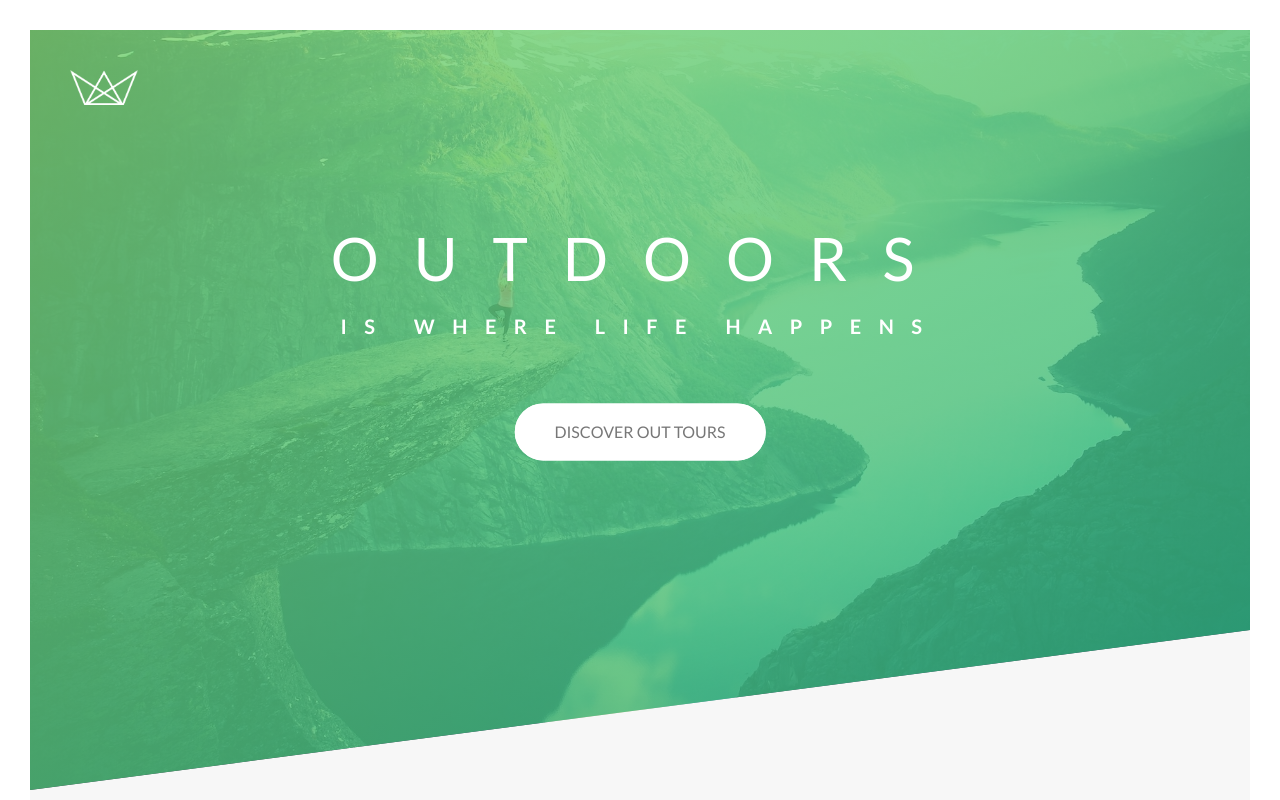
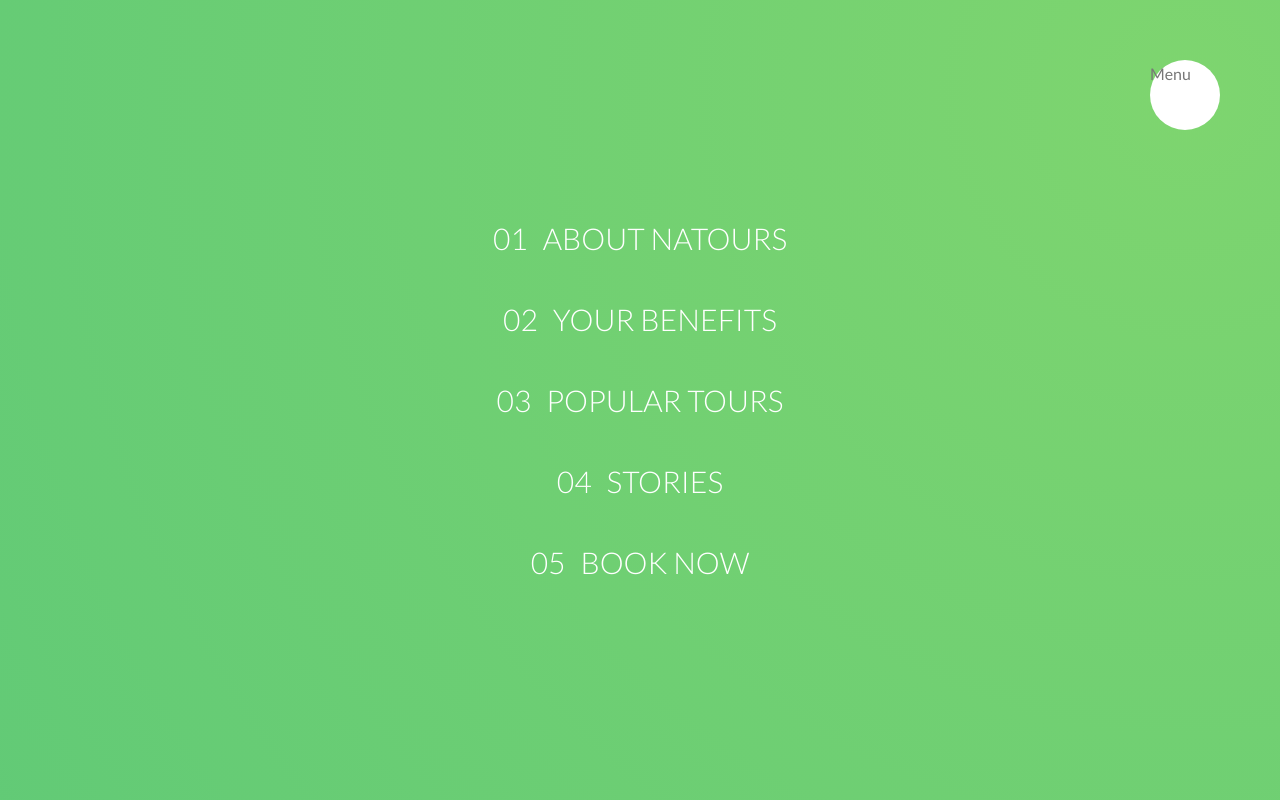
Before and after one commit to TiagoValdrich/natours, a website: page index.html in a window 1280 px wide. Shown: the top 800 px of the page. Drawn offline with Linux system fonts and the light colour scheme.

Commit message:
Building the navigation

```diff
--- a/index.html
+++ b/index.html
@@ -13,6 +13,25 @@
         <title>Natours | Exciting tours for adventurous people</title>
     </head>
     <body>
+
+        <div class="navigation">
+            <input type="checkbox" class="navigation__checkbox" id="navi-toggle">
+
+            <label for="navi-toggle" class="navigation__button">Menu</label>
+
+            <div class="navigation__background">&nbsp;</div>
+
+            <nav class="navigation__nav">
+                <ul class="navigation__list">
+                    <li class="navigation__item"><a href="#" class="navigation__link"><span>01</span>About Natours</a></li>
+                    <li class="navigation__item"><a href="#" class="navigation__link"><span>02</span>Your benefits</a></li>
+                    <li class="navigation__item"><a href="#" class="navigation__link"><span>03</span>Popular tours</a></li>
+                    <li class="navigation__item"><a href="#" class="navigation__link"><span>04</span>Stories</a></li>
+                    <li class="navigation__item"><a href="#" class="navigation__link"><span>05</span>Book now</a></li>
+                </ul>
+            </nav>
+        </div>
+
         <header class="header">
             <div class="header__logo-box">
                 <img src="img/logo-white.png" alt="Logo" class="header__logo">
--- /dev/null
+++ b/sass/layout/_navigation.scss
@@ -0,0 +1,79 @@
+.navigation {
+    &__checkbox {
+        display: none;
+    }
+
+    &__button {
+        background-color: $color-white;
+        height: 7rem;
+        width: 7rem;
+        position: fixed;
+        top: 6rem;
+        right: 6rem;
+        border-radius: 50%;
+        z-index: 2000;
+    }
+
+    &__background {
+        height: 6rem;
+        width: 6rem;
+        border-radius: 50%;
+        position: fixed;
+        top: 6.5rem;
+        right: 6.5rem;
+        background-image: radial-gradient($color-primary-light, $color-primary-dark);
+        z-index: 1000;
+
+        transform: scale(100);
+    }
+
+    &__nav {
+        height: 100vh;
+        width: 100%;
+        position: fixed;
+        top: 0;
+        right: 0;
+        z-index: 1500;
+    }
+
+    &__list {
+        position: absolute;
+        top: 50%;
+        left: 50%;
+        transform: translate(-50%, -50%);
+        list-style: none;
+        text-align: center;
+    }
+
+    &__item {
+        margin: 1rem;
+    }
+
+    &__link {
+        &:link,
+        &:visited {
+            display: inline-block;
+            font-size: 3rem;
+            font-weight: 300;
+            padding: 1rem 2rem;
+            color: $color-white;
+            text-decoration: none;
+            text-transform: uppercase;
+            background-image: linear-gradient(120deg, transparent 0%, transparent 50%, $color-white 50%);
+            background-size: 230%;
+            transition: all .5s;
+        }
+
+        span {
+            margin-right: 1.5rem;
+            display: inline-block;
+        }
+
+        &:hover,
+        &:active {
+            background-position: 100%;
+            color: $color-primary;
+            transform: translateX(1rem);
+        }
+    }
+}
--- a/sass/main.scss
+++ b/sass/main.scss
@@ -18,5 +18,6 @@
 @import "layout/footer";
 @import "layout/grid";
 @import "layout/header";
+@import "layout/navigation";
 
 @import "pages/home";
```
Also changed, not shown: css/style.css.
